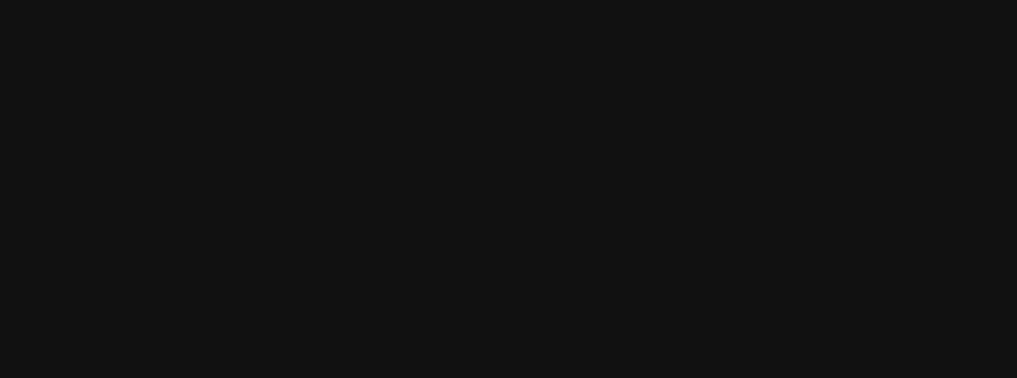
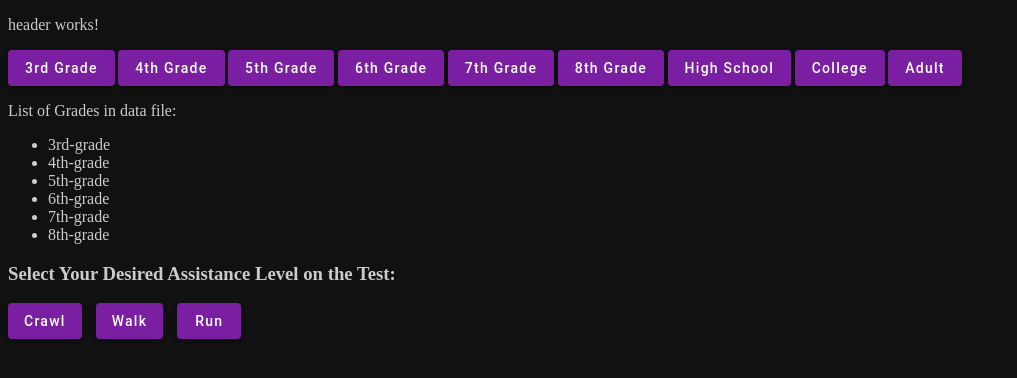
Before and after one commit to bob-fornal/how-to-take-a-test, an Angular app in the folder frontend/: page /#/home in a window 1280 px wide. Shown: the top 378 px of the page, without its empty margins (0-1017 px from the left). Built offline with nearby package versions, Linux system fonts and the light colour scheme.

Commit message:
Fixed typo that crashed code
Whoops!

```diff
--- a/frontend/src/app/features/assistance-selection/assistance-selection.component.html
+++ b/frontend/src/app/features/assistance-selection/assistance-selection.component.html
@@ -3,7 +3,7 @@
   <ng-container *ngFor="let level of levels">
     <button mat-raised-button color="primary"
      [id]="'id-' + level.key"
-     [class.selected]="{ level.key === selected }"
+     [class.selected]="level.key === selected"
      (click)="handleSelectLevel(level.key)"
     >{{level.title}}</button>
   </ng-container>
```
